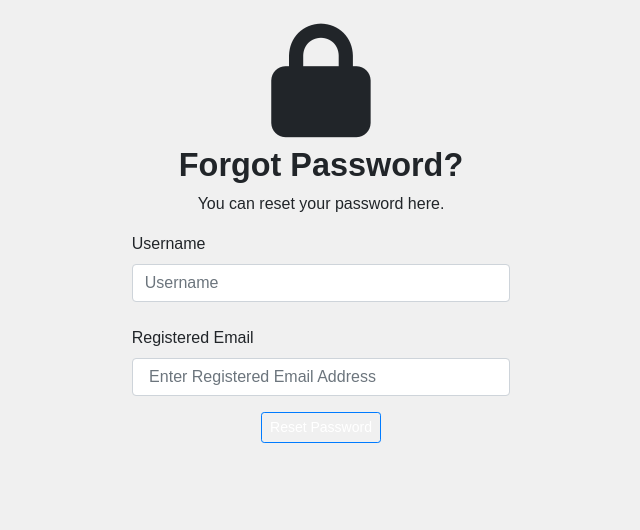
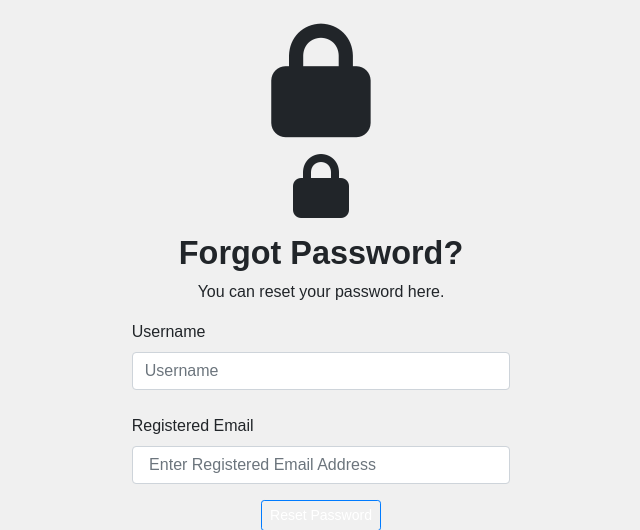
Before and after one commit to AlfredPaguio/Cross-E-commerce-Platform-Product-Evaluation-Web-Application-Capstone, a Flask app: page /forgot_password in a window 1280 px wide. Shown: the part 56-586 px from the top of the page, without its empty margins (319-959 px from the left). Run offline with Flask 2, Linux system fonts and the light colour scheme.

Commit message:
TODO: Forgot_password.html

```diff
--- a/webscraper/templates/forgot_password.html
+++ b/webscraper/templates/forgot_password.html
@@ -7,6 +7,9 @@
         <div>
                   <div class="text-center">
                       <h3><i class="fa fa-lock fa-4x"></i></h3>
+                      <i width="80" height="80"
+                        class="fa fa-lock fa-4x d-inline-block align-top m-2 mb-3" alt="">
+                    </i>
                       <h2>Forgot Password?</h2>
                       <p>You can reset your password here.</p>
                   </div>
```
